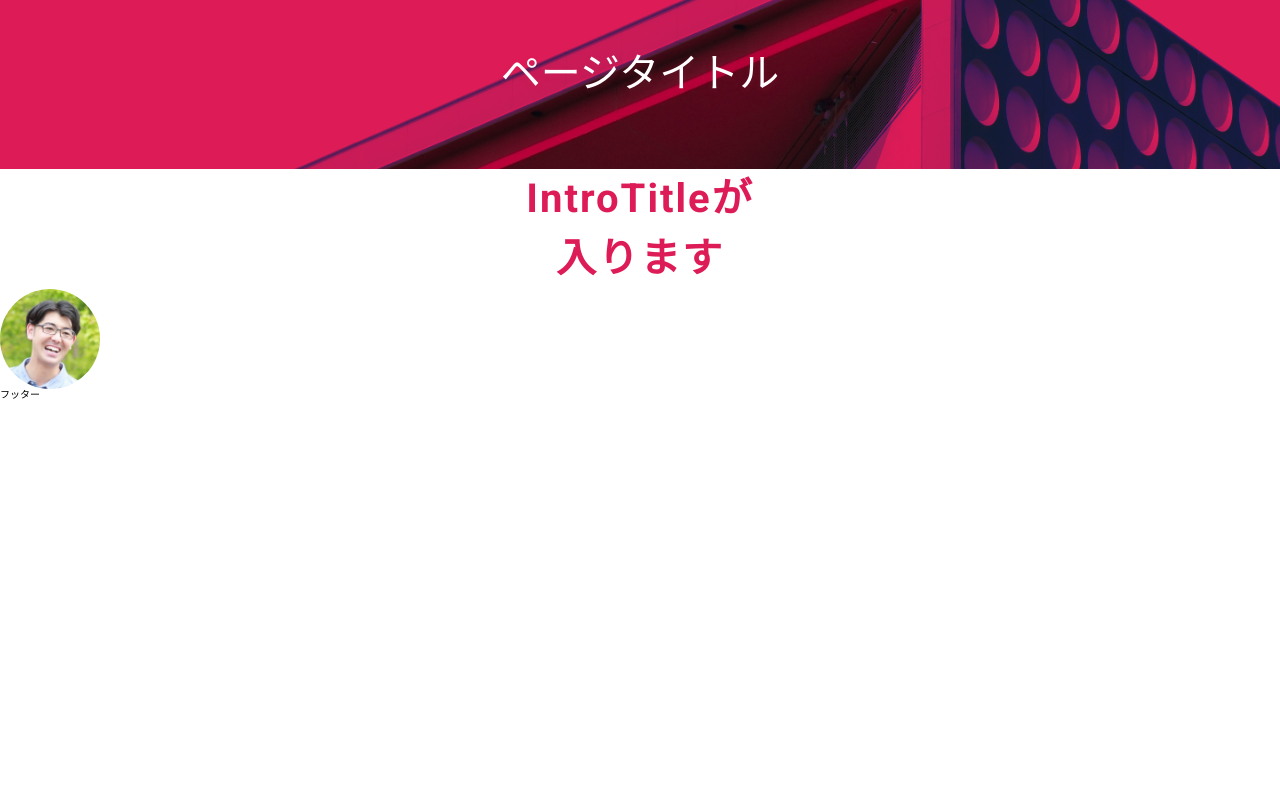
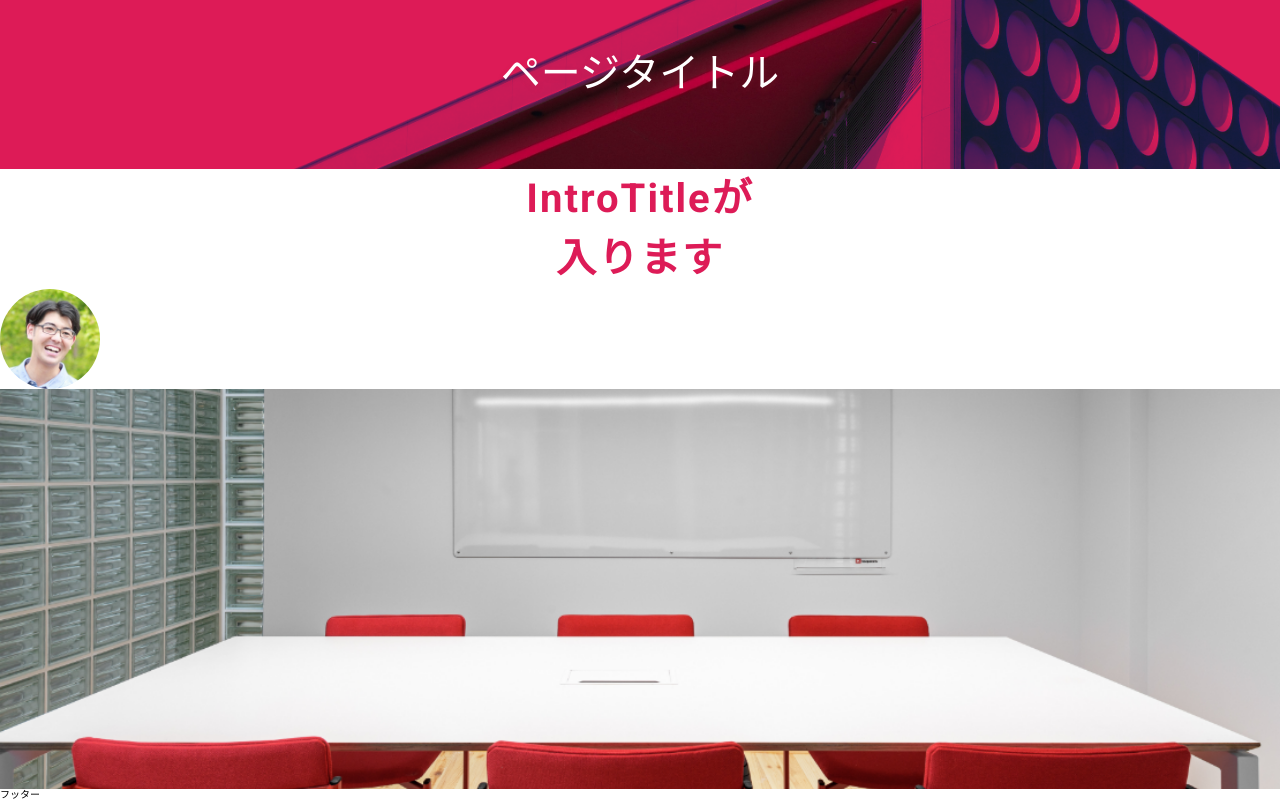
Before and after one commit to nittashiori/next-beginner-ts, a Next.js app: page / in a window 1280 px wide. Shown: the part 1294-2094 px from the top of the page. Before the commit the page ends 1694 px from the top, so only its background shows below. Built offline with nearby package versions, Linux system fonts and the light colour scheme.

Commit message:
MessageImageコンポーネント追加

```diff
--- a/src/app/page.tsx
+++ b/src/app/page.tsx
@@ -6,6 +6,7 @@ import { Mv } from "src/components/Atoms/Mv"
 import { PageTitle } from "src/components/Atoms/PageTitle"
 import { IntroTitle } from "src/components/Atoms/IntroTitle"
 import { Avator } from "src/components/Atoms/Avator"
+import { MessageImage } from "src/components/Atoms/MessageImage"
 
 export default function Page() {
   return (
@@ -22,6 +23,7 @@ export default function Page() {
        <PageTitle>ページタイトル</PageTitle>
        <IntroTitle>{`IntroTitleが\n入ります`}</IntroTitle>
        <Avator src="avator.png" alt="ceo" />
+       <MessageImage src="office.png" alt="officeイメージ" />
     </>
   );
 }
--- /dev/null
+++ b/src/components/Atoms/MessageImage/index.module.css
@@ -0,0 +1,15 @@
+.messageImage {
+  width: 100%;
+  height: 400px;
+  position: relative;
+}
+
+.messageImage img {
+  object-fit: cover;
+}
+
+@media screen and (max-width: 768px) {
+  .messageImage {
+    height: 260px;
+  }
+}
--- /dev/null
+++ b/src/components/Atoms/MessageImage/index.tsx
@@ -0,0 +1,20 @@
+import styles from './index.module.css';
+import Image from "next/image";
+
+type Props = {
+  src: string;
+  alt?: string;
+}
+
+export const MessageImage = ({ src, alt }:Props) => {
+  return (
+    <div className={styles.messageImage}>
+      <Image
+        src={`/${src}`}
+        alt={alt || ''}
+        className={styles.image}
+        fill
+      />
+    </div>
+  );
+};
```
Also changed, not shown: public/office.png (added), 1 other file (tests, documents, lock files or other folders).
